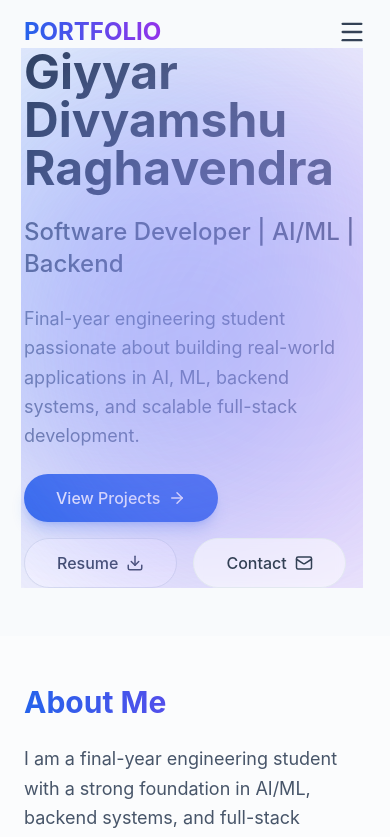
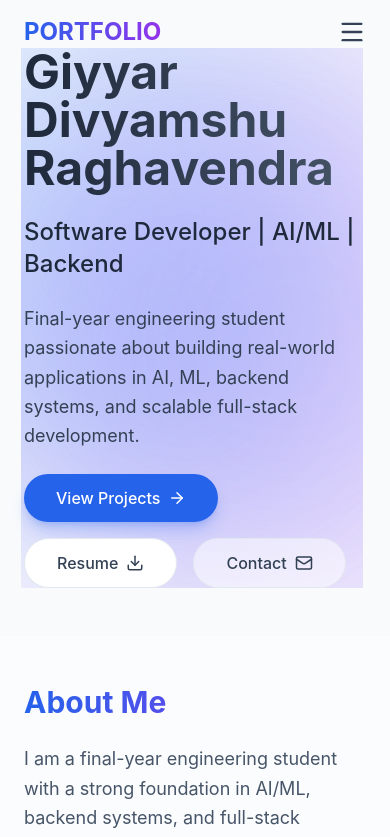
Before and after one commit to Divyamshu26/My_Portfolio, a React (Vite) app: page / in a window 390 px wide. Shown: the top 837 px of the page. Built offline with nearby package versions, Linux system fonts and the light colour scheme.

Commit message:
solved text issue

```diff
--- a/src/components/Hero.jsx
+++ b/src/components/Hero.jsx
@@ -13,7 +13,7 @@ const Hero = () => {
                 <div className="absolute bottom-[-10%] left-[-10%] w-[600px] h-[600px] bg-purple-400/30 rounded-full blur-[100px]" />
             </div>
 
-            <div className="grid md:grid-cols-2 gap-12 items-center">
+            <div className="grid md:grid-cols-2 gap-12 items-center relative z-10">
                 {/* Text Content */}
                 <div className="space-y-6">
                     <motion.div
@@ -25,10 +25,10 @@ const Hero = () => {
                         <h1 className="text-5xl md:text-7xl font-bold bg-clip-text text-transparent bg-gradient-to-r from-slate-800 to-slate-600 mb-4 pb-2">
                             Giyyar Divyamshu Raghavendra
                         </h1>
-                        <h2 className="text-2xl md:text-3xl text-slate-600 font-medium mb-6">
+                        <h2 className="text-2xl md:text-3xl text-slate-800 md:text-slate-600 font-medium mb-6">
                             Software Developer | AI/ML | Backend
                         </h2>
-                        <p className="text-lg text-slate-500 leading-relaxed max-w-lg">
+                        <p className="text-lg text-slate-700 md:text-slate-500 leading-relaxed max-w-lg">
                             Final-year engineering student passionate about building real-world applications in AI, ML, backend systems, and scalable full-stack development.
                         </p>
                     </motion.div>
```
